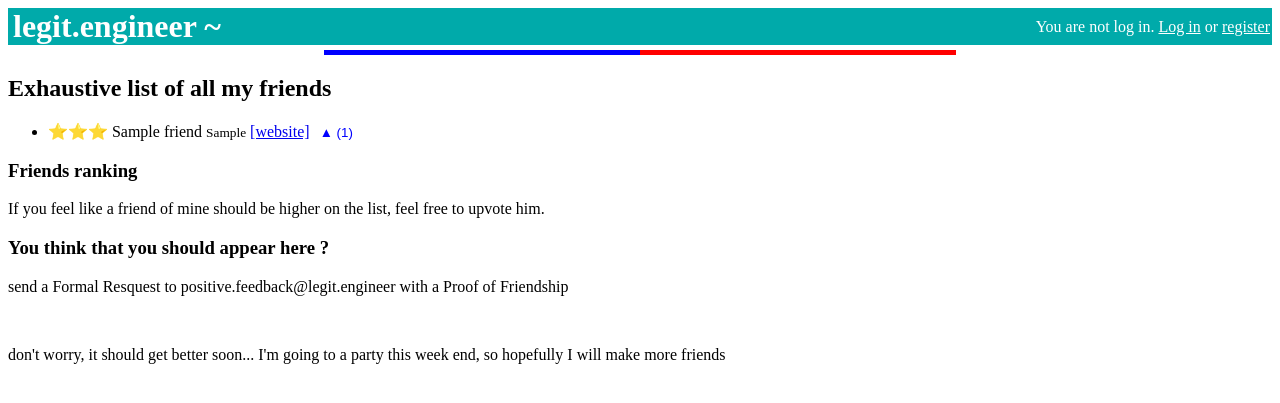
After one commit to supermouette/tha_bomb_online, a Django app: page /friends in a window 1280 px wide. The commit adds this page. Shown: the top 403 px of the page. Run offline with Django 3.2, Linux system fonts and the light colour scheme; tables that the repository leaves empty hold one stand-in row (values such as "Sample post").

Commit message:
friend page

```diff
--- a/game/admin.py
+++ b/game/admin.py
@@ -1,6 +1,6 @@
 from django.contrib import admin
 
-from .models import Game, Player, Card, Sky, Clicker, ClickerReward
+from .models import Game, Player, Card, Sky, Clicker, ClickerReward, Friend
 
 
 admin.site.register(Game)
@@ -9,3 +9,4 @@ admin.site.register(Card)
 admin.site.register(Sky)
 admin.site.register(Clicker)
 admin.site.register(ClickerReward)
+admin.site.register(Friend)
--- a/game/models.py
+++ b/game/models.py
@@ -280,3 +280,13 @@ class ClickerReward(models.Model):
 
     def toDict(self):
         return {"name": self.name, "threshold": self.threshold, "effect_type":self.effect_type, "effect_value":self.effect_value}
+
+class Friend(models.Model):
+    name = models.CharField(max_length=50, null=False)
+    description = models.CharField(max_length=500, null=True, blank=True)
+    unrevelant_info = models.CharField(max_length=500, null=True, blank=True)
+    website = models.CharField(max_length=200, null=True, blank=True)
+    popularity = models.IntegerField(default=0, null=False)
+
+    def __str__(self):
+        return self.name
--- /dev/null
+++ b/game/templates/game/friends.html
@@ -0,0 +1,69 @@
+{% extends 'game/base.html' %}
+{% load static %}
+{% block title %} Friends {% endblock %}
+{% block more_css %}
+<style>
+button {
+  background-color: white; /* Green */
+  border: none;
+  color: blue;
+  cursor: pointer;
+}
+</style>
+{% endblock %}
+{% block content %}
+<h2>Exhaustive list of all my friends</h2>
+
+<ul id="friend-list">
+    {% for f in friends %}
+    <li id="{{f.id}}" popularity="{{f.popularity}}">
+        {% if forloop.first %}
+        ⭐⭐⭐
+        {% endif %}
+        {{f.name}}
+        {% if f.unrevelant_info %}
+        <small>{{f.unrevelant_info}}</small>
+        {% endif %}
+        {% if f.website%}
+        <a href="{{f.website}}">[website]</a>
+        {% endif %}
+        <button onclick="popularity_update({{f.id}})">
+            ▲ (<span id="popularity-{{f.id}}">{{f.popularity}}</span>)
+        </button>
+
+    </li>
+    {% endfor %}
+</ul>
+
+<h3>Friends ranking</h3>
+
+<p> If you feel like a friend of mine should be higher on the list, feel free to upvote him.</p>
+
+<h3>You think that you should appear here ?</h3>
+<p> send a Formal Resquest to positive.feedback@legit.engineer with a Proof of Friendship</p>
+{% endblock %}
+
+{% block script %}
+<script>
+    friend_list = document.getElementById("friend-list");
+    popularity = {}
+    Array.from(friend_list.children).forEach(elt => {
+        popularity[elt.id] = [parseInt(elt.attributes.popularity.value), document.getElementById("popularity-"+elt.id), elt]
+    });
+
+    function popularity_update(id){
+        fetch('/friends/'+id).then(
+                response => {
+                    response.text().then(new_val => {
+                        popularity[id][1].innerHTML = new_val
+                        popularity[id][0] = parseInt(new_val)
+                        Object.values(popularity).sort((a, b)=> a[0] - b[0]).map(elt => elt[2]).forEach(elt=> friend_list.prepend(elt))
+                    })
+                }
+            )
+
+    }
+</script>
+{% endblock %}
+
+{% block footer %} I'm going to a party this week end, so hopefully I will make more friends{% endblock %}
--- a/game/urls.py
+++ b/game/urls.py
@@ -39,6 +39,9 @@ urlpatterns = [
 
     path("japan", views.skies_of_japan, name="japan"),
     path("japan_reset", views.reset_skies_of_japan, name="japan_reset"),
+    path("friends", views.friends, name="friends"),
+    path("friends/<int:friend_id>", views.friend_add_popularity, name="friend_add_popularity"),
+
     re_path(r"^robots\.txt$", RedirectView.as_view(url="/static/game/robots.txt")),
     re_path(r"^favicon\.ico$", RedirectView.as_view(url="/static/game/favicon.ico")),
 ] + static(settings.MEDIA_URL, document_root=settings.MEDIA_ROOT)
--- a/game/views/index.py
+++ b/game/views/index.py
@@ -1,4 +1,4 @@
-from django.shortcuts import render, redirect
+from django.shortcuts import render, redirect, get_object_or_404
 from django.http import HttpResponse
 from django.conf import settings
 
@@ -176,13 +176,28 @@ def skies_of_japan(request):
         request, "japan/index.html", {"user": request.user, "date_imgs": imgs_by_days}
     )
 
+
 def reset_skies_of_japan(request):
     from os import listdir, path, remove, sep
+
     if not request.user.is_superuser:
         return HttpResponse(status=401)
 
     img_path = settings.MEDIA_ROOT + "japan/"
     for filename in listdir(img_path):
-        if path.isfile(img_path+sep+filename):
-            remove(img_path+sep+filename)
-    return redirect('japan')
+        if path.isfile(img_path + sep + filename):
+            remove(img_path + sep + filename)
+    return redirect("japan")
+
+
+def friends(request):
+    from game.models import Friend
+    context = {"friends": Friend.objects.order_by("-popularity")}
+    return render(request, "game/friends.html", context)
+
+def friend_add_popularity(request, friend_id):
+    from game.models import Friend
+    f = get_object_or_404(Friend, pk = friend_id)
+    f.popularity += 1
+    f.save()
+    return HttpResponse(f.popularity)
```
Also changed, not shown: game/templates/game/index.html (+3 -4 lines), game/migrations/0018_friend_alter_clickerreward_options.py (added), game/migrations/0019_alter_friend_unrevelant_info_alter_friend_website.py (added), game/migrations/0020_alter_friend_description.py (added).
